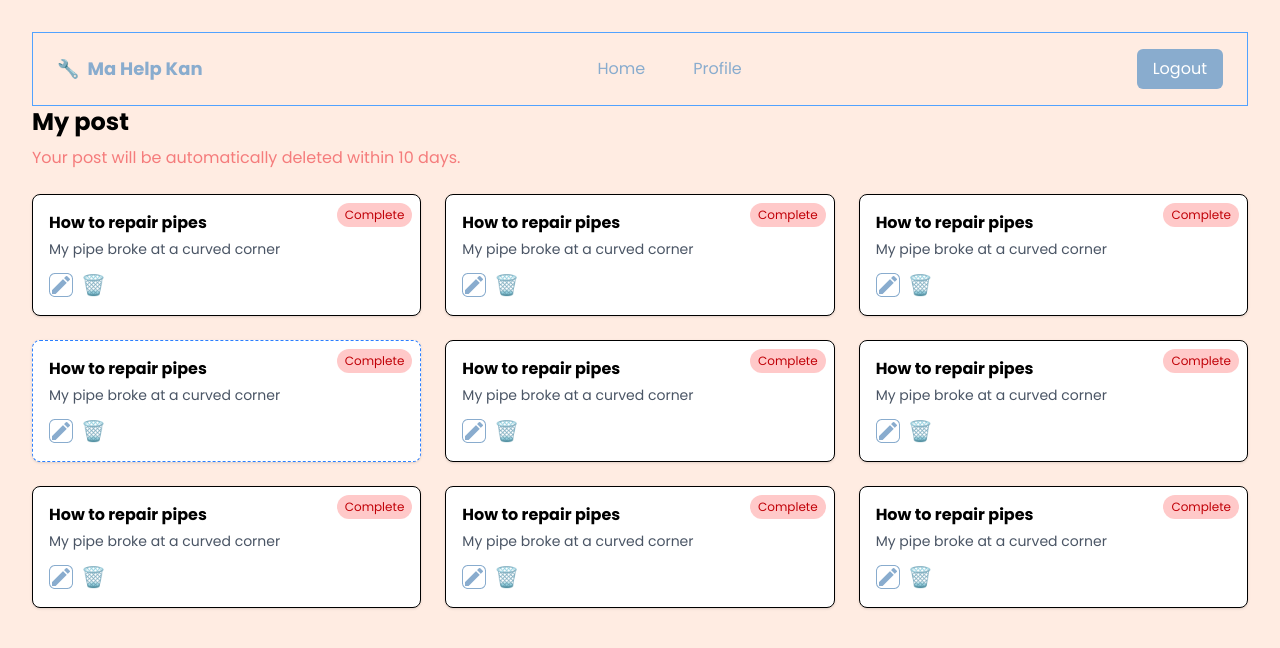
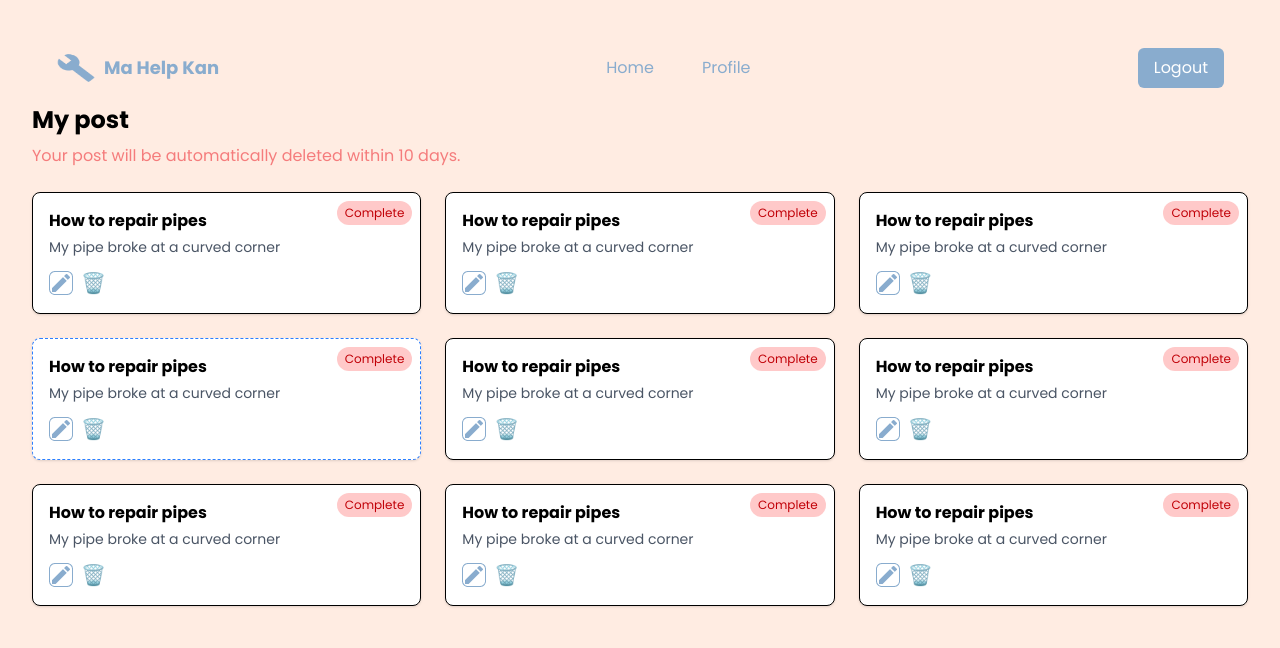
Before and after one commit to CSC105-2024/G11-PawAroundYou-PreHack-2025, a React (Vite) app in the folder frontend/: page /profile in a window 1280 px wide. Shown: the top 648 px of the page. Built offline with nearby package versions, Linux system fonts and the light colour scheme; a web font is replaced by a local one.

Commit message:
create frontend

```diff
--- a/frontend/src/assets/Navbar.jsx
+++ b/frontend/src/assets/Navbar.jsx
@@ -13,9 +13,9 @@ function Navbar() {
     };
 
     return (
-        <header className="flex justify-between items-center px-6 py-4 bg-[#FFECE2] text-[#89ACCE] border border-blue-400">
+        <header className="flex justify-between items-center px-6 py-4 bg-[#FFECE2] text-[#89ACCE] ">
             <div className="text-lg font-semibold flex items-center gap-2">
-                <span role="img" aria-label="wrench">🔧</span>
+                <img src="/Build.png" className="w-10 h-10" alt="Build Icon" />
                 Ma Help Kan
             </div>
 
```
